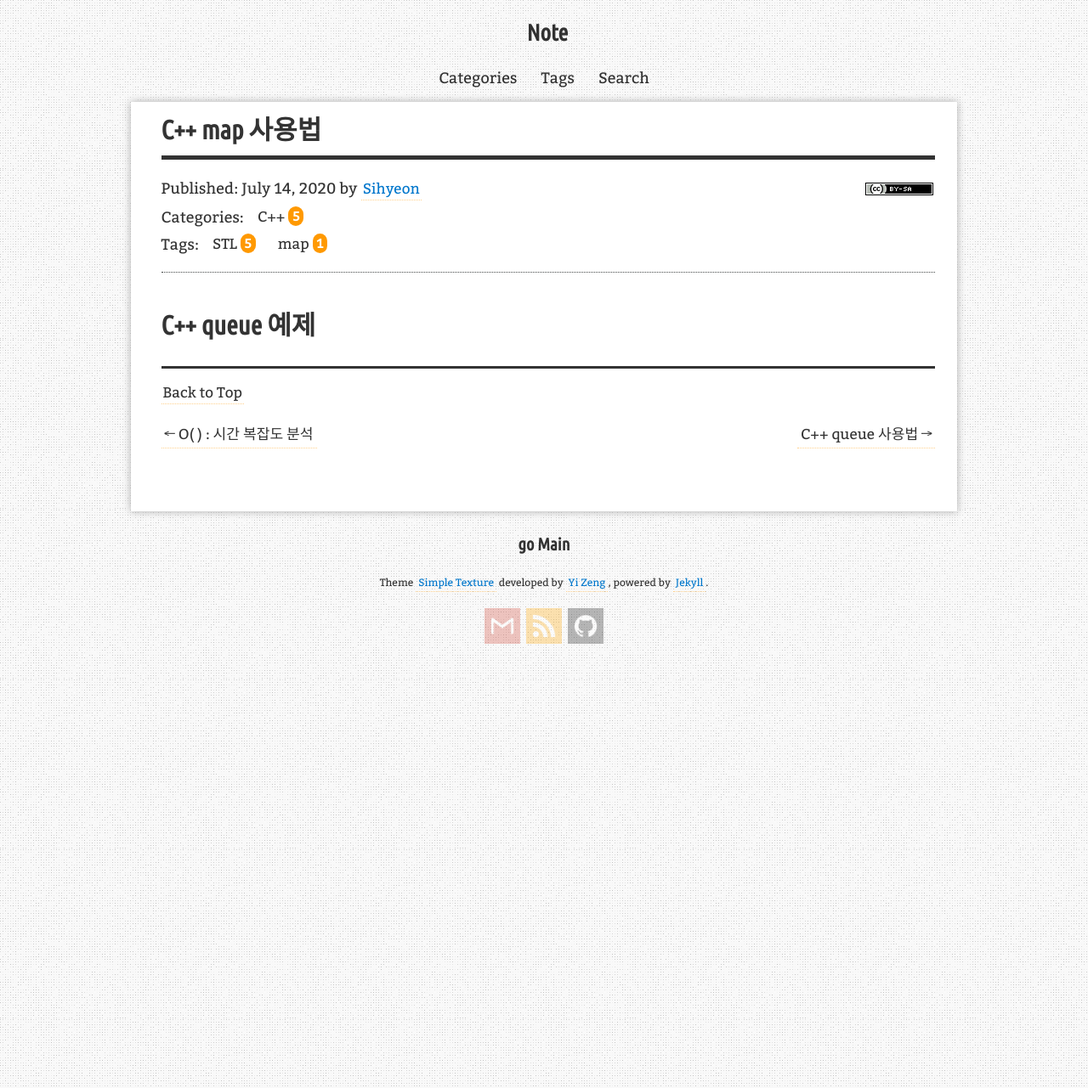
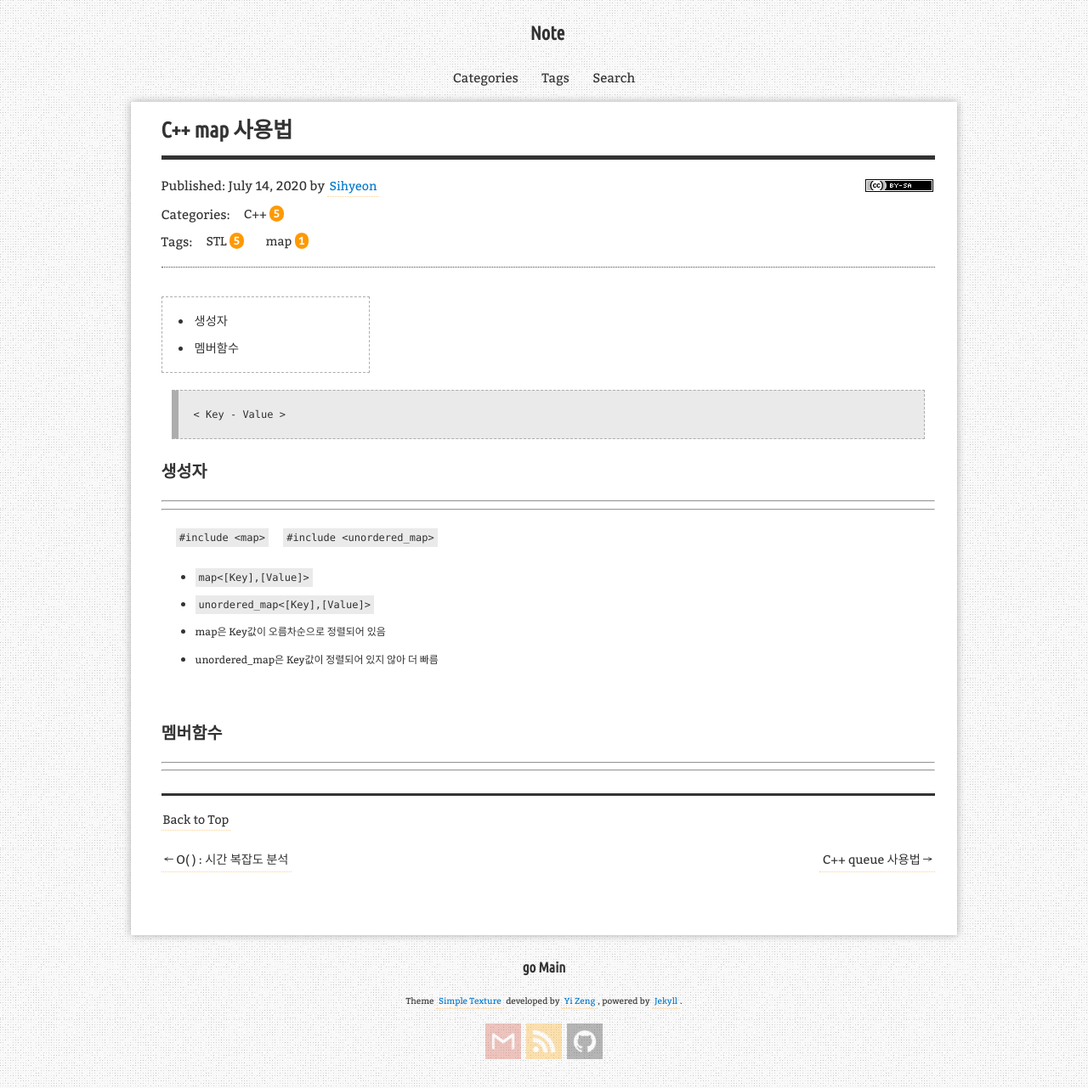
Before and after one commit to aristohyun/aristohyun.github.io, a Jekyll site: the page built from _posts/2020-07-14-Cpp-map.md, in a window 1280 px wide. Shown: the whole page at 85% size. Built offline with Jekyll 4.4.1, drawn with Linux system fonts in a browser that asks for light colours; comment, search, counter and statistics services are not loaded.

Commit message:
update c++map

```diff
--- a/_posts/2020-07-14-Cpp-map.md
+++ b/_posts/2020-07-14-Cpp-map.md
@@ -7,5 +7,37 @@ tags: [STL, map]
 redirect_from:
   - /2020/07/14/
 ---
+  <style>
+    .margin {
+      font-size:12px;
+      margin-left:10px;
+    }
+    .nomargin{
+      font-size:12px;
+      margin-left:0;
+    }
+    .space{
+      margin:-10px 0;
+    }
+  </style>
 
-# C++ queue 예제
+* Kramdown table of contents
+{:toc .toc}
+
+>  < Key - Value >
+
+### 생성자
+----------------
+----------------
+
+&nbsp;&nbsp;&nbsp;&nbsp;  `#include <map>`&nbsp;&nbsp;&nbsp;&nbsp;  `#include <unordered_map>`
+* `map<[Key],[Value]>`
+* `unordered_map<[Key],[Value]>`
+
+* <span class="nomargin">map은 Key값이 오름차순으로 정렬되어 있음</span>
+* <span class="nomargin">unordered_map은 Key값이 정렬되어 있지 않아 더 빠름</span>
+<br>
+
+### 멤버함수
+----------------
+----------------
--- a/_sass/simple-texture-blog.scss
+++ b/_sass/simple-texture-blog.scss
@@ -12,7 +12,7 @@ html {
 
 body {
     font-family: $fonts-body;
-    font-size: 18px;
+    font-size: 15px;
     line-height: 32px;
 
     color: $color-text;
@@ -39,7 +39,7 @@ h4 {
 
 .h1,
 h1 {
-    font-size: 1.725em;
+    font-size: 1.7em;
     line-height: 42px;
 
     margin-top: 42px;
@@ -48,7 +48,7 @@ h1 {
 
 .h2,
 h2 {
-    font-size: 1.575em;
+    font-size: 1.5em;
     line-height: 42px;
 
     margin-top: 34px;
@@ -57,7 +57,7 @@ h2 {
 
 .h3,
 h3 {
-    font-size: 1.325em;
+    font-size: 1.3em;
     line-height: 26px;
 
     margin-top: 26px;
```
Also changed, not shown: _posts/2020-07-14-Cpp-queue.md (+2 -2 lines), 8 other files.
